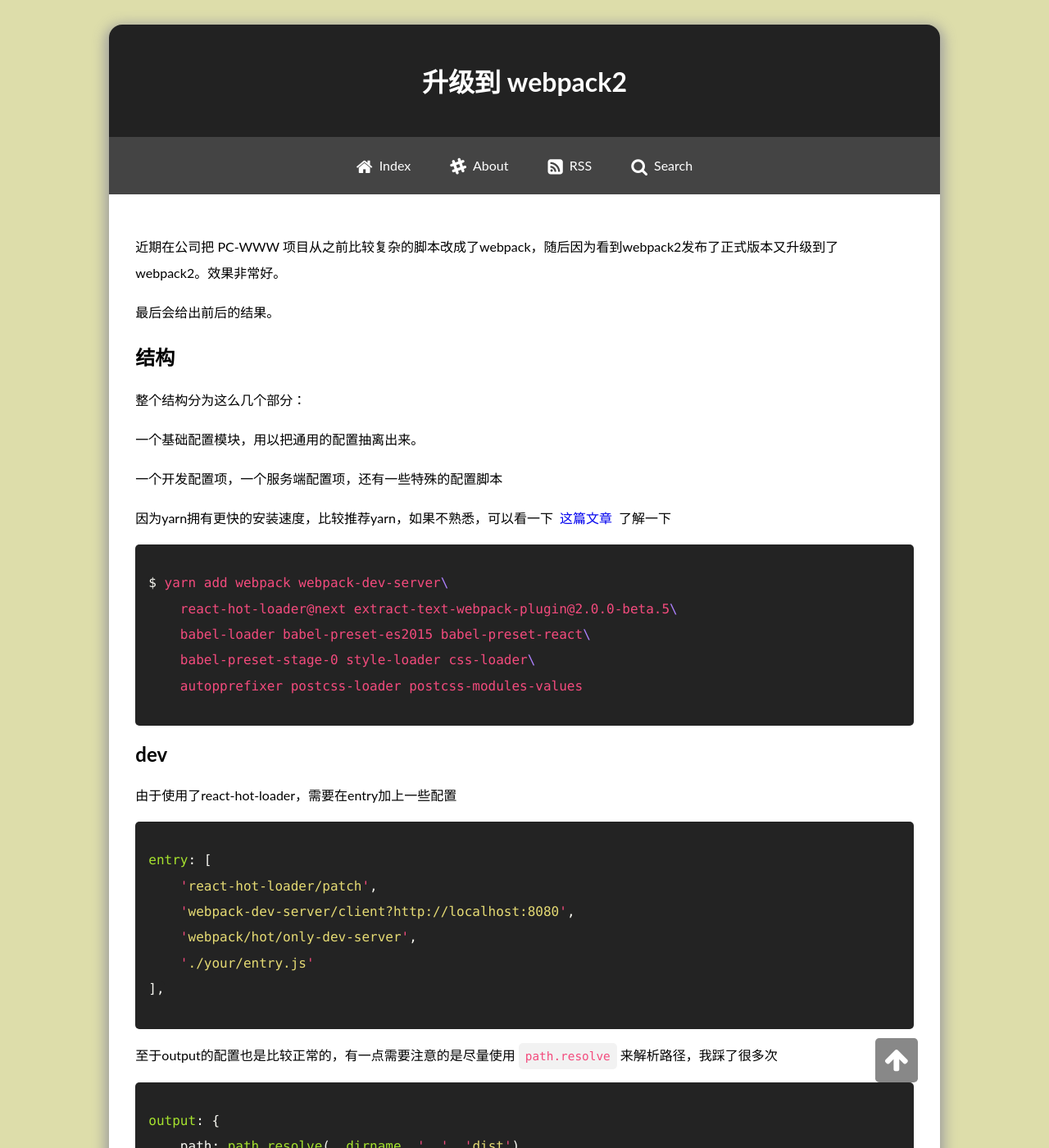
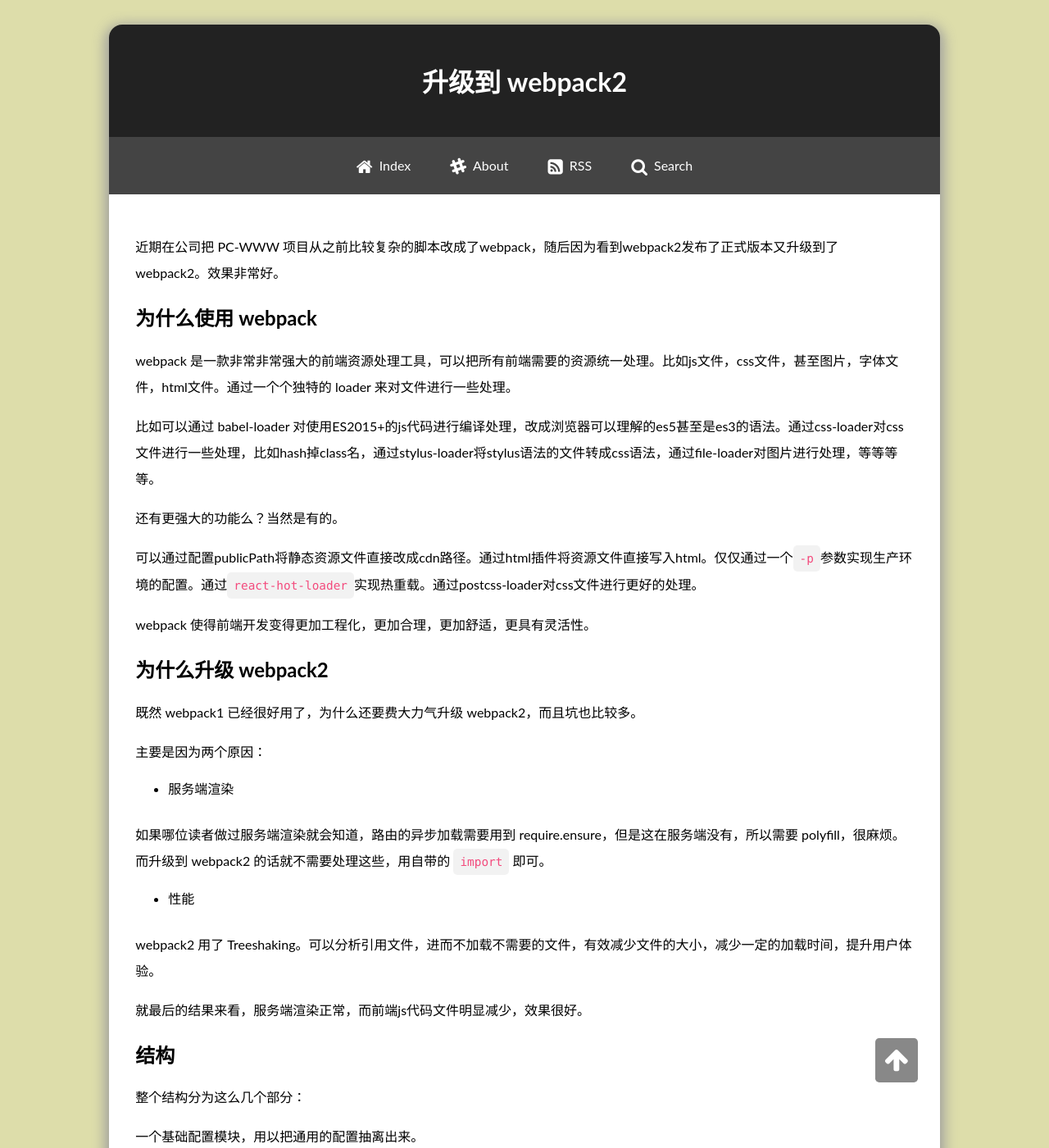
Before and after one commit to AnnatarHe/AnnatarHe.github.io, a Jekyll site: the page built from _posts/2017-01-25-upgrade-to-webpack2.md, in a window 1280 px wide and 1400 px high. Shown: the whole window at 82% size. Built offline with Jekyll 4.4.1, drawn with Linux system fonts in a browser that asks for light colours; some web fonts are replaced; comment, search, counter and statistics services are not loaded; some of the changed text lies outside the part shown.

Commit message:
add some description in post webpack2 upgrade

```diff
--- a/_posts/2017-01-25-upgrade-to-webpack2.md
+++ b/_posts/2017-01-25-upgrade-to-webpack2.md
@@ -6,7 +6,33 @@ tags: fe webpack2 webpack
 
 近期在公司把 PC-WWW 项目从之前比较复杂的脚本改成了webpack，随后因为看到webpack2发布了正式版本又升级到了 webpack2。效果非常好。
 
-最后会给出前后的结果。
+## 为什么使用 webpack
+
+webpack 是一款非常非常强大的前端资源处理工具，可以把所有前端需要的资源统一处理。比如js文件，css文件，甚至图片，字体文件，html文件。通过一个个独特的 loader 来对文件进行一些处理。
+
+比如可以通过 babel-loader 对使用ES2015+的js代码进行编译处理，改成浏览器可以理解的es5甚至是es3的语法。通过css-loader对css文件进行一些处理，比如hash掉class名，通过stylus-loader将stylus语法的文件转成css语法，通过file-loader对图片进行处理，等等等等。
+
+还有更强大的功能么？当然是有的。
+
+可以通过配置publicPath将静态资源文件直接改成cdn路径。通过html插件将资源文件直接写入html。仅仅通过一个`-p`参数实现生产环境的配置。通过`react-hot-loader`实现热重载。通过postcss-loader对css文件进行更好的处理。
+
+webpack 使得前端开发变得更加工程化，更加合理，更加舒适，更具有灵活性。
+
+## 为什么升级 webpack2
+
+既然 webpack1 已经很好用了，为什么还要费大力气升级 webpack2，而且坑也比较多。
+
+主要是因为两个原因：
+
+* 服务端渲染
+
+如果哪位读者做过服务端渲染就会知道，路由的异步加载需要用到 require.ensure，但是这在服务端没有，所以需要 polyfill，很麻烦。而升级到 webpack2 的话就不需要处理这些，用自带的 `import` 即可。
+
+* 性能
+
+webpack2 用了 Treeshaking。可以分析引用文件，进而不加载不需要的文件，有效减少文件的大小，减少一定的加载时间，提升用户体验。
+
+就最后的结果来看，服务端渲染正常，而前端js代码文件明显减少，效果很好。
 
 ## 结构
 
@@ -29,6 +55,9 @@ $ yarn add webpack webpack-dev-server\
 ## dev
 
 由于使用了react-hot-loader，需要在entry加上一些配置
+
+react-hot-loader 是用来热加载组件的，简单来说修改组件以后可以自动在局部刷新，而不用整个页面刷新。可以减少等待时间，使得整个过程没有之前整页刷新那样痛苦。
+
 {% highlight js %}
 entry: [
     'react-hot-loader/patch',
@@ -38,7 +67,8 @@ entry: [
 ],
 {% endhighlight %}
 
-至于output的配置也是比较正常的，有一点需要注意的是尽量使用 `path.resolve` 来解析路径，我踩了很多次
+至于output的配置也是比较正常的，有一点需要注意的是尽量使用 `path.resolve` 来解析路径。
+output 的作用是告诉 webpack 应该将文件输出在哪里，以什么样的名字输出
 
 {% highlight js %}
 output: {
@@ -49,9 +79,9 @@ output: {
 },
 {% endhighlight %}
 
-module的地方配置项变了很多，需要一些调整：
+module 是主要的文件处理规则，需要处理的文件在这里定义规则：.css文件需要用css-loader来处理这样的规则。所以 module 的地方配置项变了很多，需要一些调整：
 
-这个module我因为dev和server两个部分都要用，所以把它写成了一个func放在base中。至于做成函数而不是配置项是因为css需要在服务端渲染的时候需要切换成另一套配置。
+这个module因为dev和server两个部分都要用，所以把它写成了一个func放在base中。至于做成函数而不是配置项是因为css需要在服务端渲染的时候需要切换成另一套配置。
 
 {% highlight js %}
 function getModules(cssLocals = false) {
@@ -98,7 +128,7 @@ function getModules(cssLocals = false) {
 }
 {% endhighlight %}
 
-getCssLoader 是这么写的，需要在不同的环境下返回不同的配置
+getCssLoader 的作用是根据不同的参数，返回不同的css配置文件：在服务端渲染阶段，只用生成名字即可，无须将内容输出，而在浏览器中不仅需要生成对应的名字，而且也需要将文件输出，使得样式可见。
 
 {% highlight js %}
 function getCssLoader(locals = false) {
@@ -128,13 +158,15 @@ function getCssLoader(locals = false) {
 }
 {% endhighlight %}
 
-所以现在只要调用就可以得到相应的module配置了：
+因为上面定义了 getModules， 所以现在只要调用就可以得到相应的module配置了，这样webpack就知道如何处理对应的文件：
 
 {% highlight js %}
 module: getModules(false)
 {% endhighlight %}
 
-关于plugin，新版取消了几个配置，这个配置目前感觉是比较合适的：
+plugins 是一些插件的配置, 而新版取消了几个配置，这些插件目前感觉是比较合适的：
+
+其作用分别是热更新插件，配置项插件，相同文件打包插件，环境变量定义插件，HTML处理插件，css样式提取插件
 
 {% highlight js %}
   plugins: [
@@ -174,7 +206,7 @@ resolve: {
 }
 {% endhighlight %}
 
-devServer也需要进行一部分设置：
+devServer是在开发阶段用到的一些配置，也需要进行一部分设置：
 
 {% highlight js %}
 devServer: {
@@ -188,7 +220,7 @@ devServer: {
 }
 {% endhighlight %}
 
-这里的proxy可以根据自己的需要进行配置，如果有多个配置项推荐写成一个函数调用：
+这里的proxy作用是对请求进行拦截，转发至另外的服务器。在这个配置中通用的做法是把请求转到mock server上。可以根据自己的需要进行配置，如果有多个配置项推荐写成一个函数调用：
 
 {% highlight js %}
 function proxyThis(where) {
@@ -216,7 +248,8 @@ function proxyThis(where) {
 
 ## server
 
-项目中用到了server render，所以还需要对服务端代码进行打包。打包过程分为两个部分，分为客户端打包和服务端打包。
+项目中用到了server render，所以还需要对服务端代码进行打包。打包过程分为两个部分，分为客户端打包和服务端打包。之所以分为两个部分是因为两个部分需求不同，客户端需要代码压缩，需要css文件输出，需要把外部文件打包出来。而服务侧代码则不同，完全拒绝代码压缩，css不需要文件输出，外部node模块直接引用，而无需打包。
+
 在客户端的打包配置如下：
 
 {% highlight js %}
@@ -334,7 +368,7 @@ module.exports = [clientConfig, serverConfig]
 
 经过我亲身实践，没错，它是骗你的。
 
-这个点说出来全是泪：有时候要加上`modules: false`，而有时候不需要。我在mac下是不需要加，而Ubuntu又要加。版本更新依旧如此。
+这个点说出来全是泪：有时候要加上`modules: false`，而有时候不需要。我在mac下是需要加，而Ubuntu又不能加。版本更新依旧如此。
 
 所以这个地方，你可能需要靠猜了，加`modules: false`试试，如果报错类似于`exports is not defined`这样的错误就去掉再试试。
 
@@ -371,9 +405,12 @@ $ yarn add -D babel-plugin-syntax-dynamic-import
 { "plugins": ["syntax-dynamic-import"] }
 {% endhighlight %}
 
-* laoder-utils
+* loader-utils
 
 如果你碰到了类似于这样的报错：`parseQuery should get a string as first argument`，恭喜你，你可能又踩坑了，解决方案是更新一下`loader-utils`，这个问题贼坑，我在Ubuntu上没碰到，@可诚 在Mac上碰到了。
+
+解决方法是更新一下这个包
+
 {% highlight shell %}
 $ yarn upgrade loader-utils
 {% endhighlight %}
@@ -407,7 +444,7 @@ module.exports = {
 
 ## 结论
 
-忘记webpack2的无限大坑文档，升级之后的打包效果非常好。
+如果不在意webpack2的无限大坑文档，其实升级之后的打包效果非常好。
 
 我们项目原来的三个主要文件分别是(未gzip压缩)：
 
```
Also changed, not shown: other parts of _posts/2017-01-25-upgrade-to-webpack2.md (+2 -1 lines).
